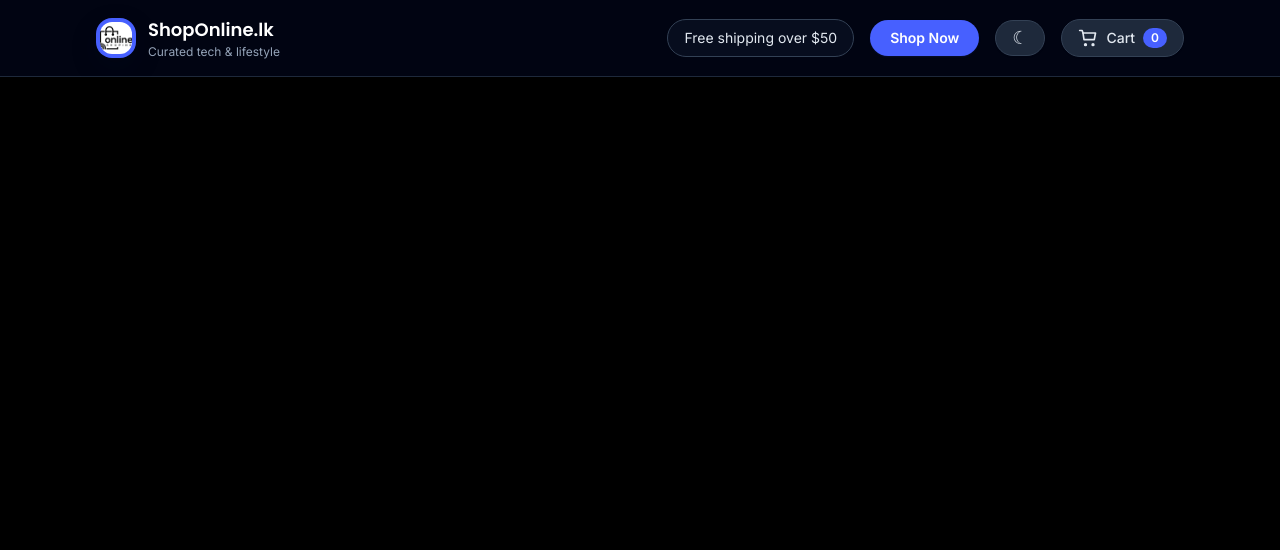
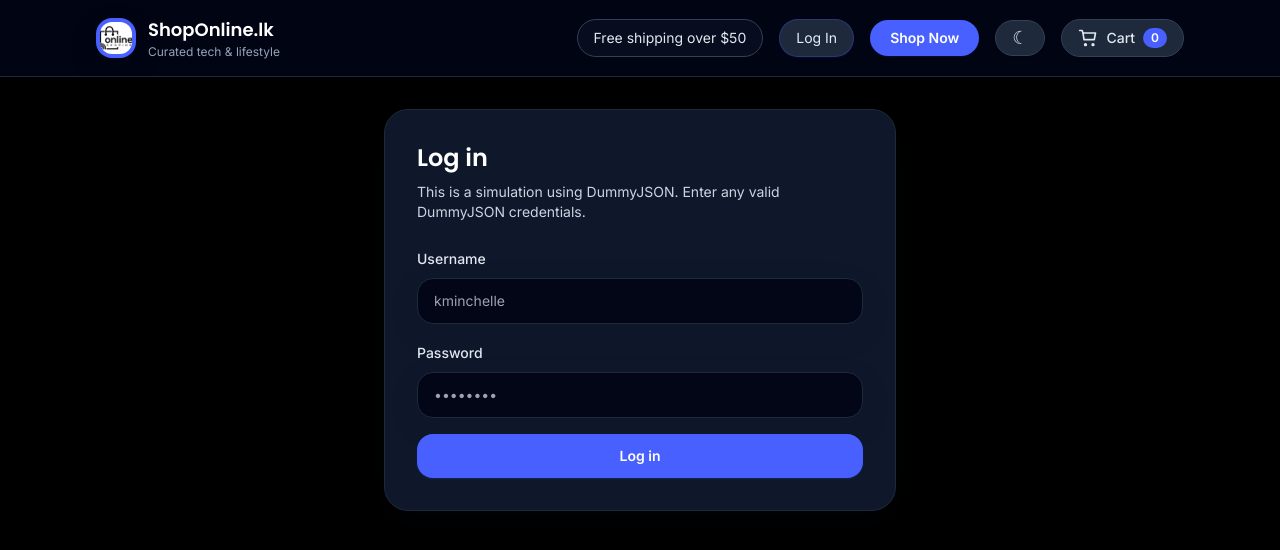
Before and after one commit to Sanjith-ux/GUI-Mini-Project_test_3, a Vue app: page /login in a window 1280 px wide. Shown: the top 550 px of the page. Built offline with nearby package versions, Linux system fonts and the light colour scheme.

Commit message:
New commit message:

```diff
--- a/src/components/NavBar.vue
+++ b/src/components/NavBar.vue
@@ -24,6 +24,31 @@
         >
           Free shipping over $50
         </div>
+        <template v-if="auth.isAuthenticated">
+          <div
+            class="hidden items-center gap-2 rounded-full border border-slate-200 bg-white/70 px-4 py-2 text-sm text-slate-700 shadow-sm transition-colors duration-300 dark:border-slate-700 dark:bg-slate-900/40 dark:text-slate-200 lg:flex"
+            aria-label="Logged in user"
+          >
+            <span class="h-2 w-2 rounded-full bg-emerald-500" aria-hidden="true" />
+            <span class="font-medium">{{ auth.user?.firstName ?? "Account" }}</span>
+          </div>
+          <button
+            type="button"
+            class="flex flex-1 items-center justify-center rounded-full border border-slate-200 bg-white px-5 py-2 text-sm font-semibold text-slate-700 shadow-sm transition hover:-translate-y-0.5 hover:border-slate-300 hover:shadow-md dark:border-slate-700 dark:bg-slate-800 dark:text-slate-200 sm:flex-none"
+            @click="onLogout"
+            aria-label="Log out"
+          >
+            Log Out
+          </button>
+        </template>
+        <RouterLink
+          v-else
+          :to="loginTo"
+          :class="[navPillBase, isLoginActive ? navPillActive : navPillIdle]"
+          aria-label="Log in"
+        >
+          Log In
+        </RouterLink>
         <RouterLink
           :to="{ path: '/', hash: '#products' }"
           class="flex flex-1 items-center justify-center rounded-full bg-brand-500 px-5 py-2 text-sm font-semibold text-white shadow-sm shadow-brand-500/20 transition hover:-translate-y-0.5 hover:bg-brand-600 hover:shadow-md focus-visible:outline-none focus-visible:ring-2 focus-visible:ring-brand-500/40 dark:shadow-brand-500/10 sm:flex-none"
@@ -75,13 +100,24 @@
 <script setup lang="ts">
 import { computed, onMounted, ref } from "vue";
 import { useCartStore } from "@/store/cart";
+import { useAuthStore } from "@/store/auth";
 import { useRoute } from "vue-router";
+import { useRouter } from "vue-router";
 
 const cart = useCartStore();
+const auth = useAuthStore();
 const isDark = ref(true);
 const route = useRoute();
+const router = useRouter();
 
 const isCartActive = computed(() => route.path === "/cart");
+const isLoginActive = computed(() => route.path === "/login");
+
+const onLogout = async () => {
+  auth.logout();
+  if (route.path === "/login") return;
+  await router.push({ name: "home" });
+};
 
 const navPillBase =
   "flex flex-1 items-center justify-center gap-2 rounded-full border bg-white px-4 py-2 text-sm shadow-sm transition hover:-translate-y-0.5 hover:shadow-md dark:bg-slate-800 sm:flex-none";
@@ -91,6 +127,11 @@ const navPillIdle =
 
 const navPillActive =
   "border-brand-200 bg-brand-50 text-brand-700 shadow-md shadow-brand-500/10 hover:border-brand-300 dark:border-brand-500/30 dark:bg-brand-500/10 dark:text-brand-100";
+
+const loginTo = computed(() => ({
+  name: "login",
+  query: { redirect: route.fullPath },
+}));
 
 const applyTheme = (value: boolean) => {
   const root = document.documentElement;
--- a/src/router/index.ts
+++ b/src/router/index.ts
@@ -2,6 +2,7 @@ import { createRouter, createWebHistory } from "vue-router";
 import HomeView from "@/views/HomeView.vue";
 import ProductDetailView from "@/views/ProductDetailView.vue";
 import CartView from "@/views/CartView.vue";
+import LoginView from "@/views/LoginView.vue";
 
 const router = createRouter({
   history: createWebHistory(),
@@ -22,6 +23,11 @@ const router = createRouter({
       name: "cart",
       component: CartView,
     },
+    {
+      path: "/login",
+      name: "login",
+      component: LoginView,
+    },
   ],
   scrollBehavior(to) {
     if (to.hash) {
--- /dev/null
+++ b/src/store/auth.ts
@@ -0,0 +1,90 @@
+import { defineStore } from "pinia";
+import { computed, ref } from "vue";
+import type { AuthUser, DummyJsonLoginResponse } from "@/types/auth";
+
+const STORAGE_KEY = "nova-auth";
+const API_URL = "https://dummyjson.com/auth/login";
+
+type StoredAuth = {
+  token: string;
+  user: AuthUser;
+};
+
+const loadFromStorage = (): StoredAuth | null => {
+  const raw = localStorage.getItem(STORAGE_KEY);
+  if (!raw) return null;
+  try {
+    return JSON.parse(raw) as StoredAuth;
+  } catch {
+    return null;
+  }
+};
+
+export const useAuthStore = defineStore("auth", () => {
+  const stored = loadFromStorage();
+  const token = ref<string | null>(stored?.token ?? null);
+  const user = ref<AuthUser | null>(stored?.user ?? null);
+  const isLoading = ref(false);
+  const error = ref<string | null>(null);
+
+  const isAuthenticated = computed(() => Boolean(token.value));
+
+  const login = async (username: string, password: string) => {
+    isLoading.value = true;
+    error.value = null;
+    try {
+      const response = await fetch(API_URL, {
+        method: "POST",
+        headers: { "Content-Type": "application/json" },
+        body: JSON.stringify({ username, password }),
+      });
+
+      if (!response.ok) {
+        let message = `Login failed (${response.status})`;
+        try {
+          const data = (await response.json()) as { message?: string };
+          if (data?.message) message = data.message;
+        } catch {
+          // ignore
+        }
+        throw new Error(message);
+      }
+
+      const data: DummyJsonLoginResponse = await response.json();
+      const { token: jwtToken, refreshToken: _refreshToken, ...rest } = data;
+      const authUser: AuthUser = rest;
+
+      token.value = jwtToken;
+      user.value = authUser;
+      localStorage.setItem(
+        STORAGE_KEY,
+        JSON.stringify({ token: jwtToken, user: authUser } satisfies StoredAuth)
+      );
+    } catch (err) {
+      error.value = err instanceof Error ? err.message : "Unknown error";
+      token.value = null;
+      user.value = null;
+      localStorage.removeItem(STORAGE_KEY);
+      throw err;
+    } finally {
+      isLoading.value = false;
+    }
+  };
+
+  const logout = () => {
+    token.value = null;
+    user.value = null;
+    error.value = null;
+    localStorage.removeItem(STORAGE_KEY);
+  };
+
+  return {
+    token,
+    user,
+    isLoading,
+    error,
+    isAuthenticated,
+    login,
+    logout,
+  };
+});
--- /dev/null
+++ b/src/types/auth.ts
@@ -0,0 +1,13 @@
+export type DummyJsonLoginResponse = {
+  id: number;
+  username: string;
+  email: string;
+  firstName: string;
+  lastName: string;
+  gender?: string;
+  image?: string;
+  token: string;
+  refreshToken?: string;
+};
+
+export type AuthUser = Omit<DummyJsonLoginResponse, "token" | "refreshToken">;
--- /dev/null
+++ b/src/views/LoginView.vue
@@ -0,0 +1,88 @@
+<template>
+  <section class="mx-auto w-full max-w-lg animate-fadeIn space-y-6">
+    <div class="rounded-3xl border border-slate-200 bg-white p-8 shadow-soft transition-colors duration-300 dark:border-slate-800 dark:bg-slate-900">
+      <div class="space-y-2">
+        <h1 class="font-display text-2xl text-slate-900 dark:text-white">Log in</h1>
+        <p class="text-sm text-slate-600 dark:text-slate-300">
+          This is a simulation using DummyJSON. Enter any valid DummyJSON credentials.
+        </p>
+      </div>
+
+      <form class="mt-6 space-y-4" @submit.prevent="onSubmit">
+        <div class="space-y-2">
+          <label class="text-sm font-medium text-slate-700 dark:text-slate-200" for="username">
+            Username
+          </label>
+          <input
+            id="username"
+            v-model.trim="username"
+            type="text"
+            autocomplete="username"
+            class="w-full rounded-2xl border border-slate-200 bg-white px-4 py-3 text-sm text-slate-900 shadow-soft transition focus:border-brand-400 focus:outline-none focus:ring-2 focus:ring-brand-500/20 dark:border-slate-800 dark:bg-slate-950 dark:text-slate-100"
+            placeholder="kminchelle"
+            :disabled="auth.isLoading"
+            required
+          />
+        </div>
+
+        <div class="space-y-2">
+          <label class="text-sm font-medium text-slate-700 dark:text-slate-200" for="password">
+            Password
+          </label>
+          <input
+            id="password"
+            v-model="password"
+            type="password"
+            autocomplete="current-password"
+            class="w-full rounded-2xl border border-slate-200 bg-white px-4 py-3 text-sm text-slate-900 shadow-soft transition focus:border-brand-400 focus:outline-none focus:ring-2 focus:ring-brand-500/20 dark:border-slate-800 dark:bg-slate-950 dark:text-slate-100"
+            placeholder="••••••••"
+            :disabled="auth.isLoading"
+            required
+          />
+        </div>
+
+        <div
+          v-if="auth.error"
+          class="rounded-2xl border border-rose-200 bg-rose-50 px-4 py-3 text-sm text-rose-700 dark:border-rose-500/30 dark:bg-rose-500/10 dark:text-rose-200"
+          role="alert"
+        >
+          {{ auth.error }}
+        </div>
+
+        <button
+          type="submit"
+          class="w-full rounded-2xl bg-brand-500 px-5 py-3 text-sm font-semibold text-white shadow-sm shadow-brand-500/20 transition hover:bg-brand-600 focus-visible:outline-none focus-visible:ring-2 focus-visible:ring-brand-500/40 disabled:cursor-not-allowed disabled:opacity-70"
+          :disabled="auth.isLoading"
+        >
+          {{ auth.isLoading ? "Signing in..." : "Log in" }}
+        </button>
+      </form>
+    </div>
+  </section>
+</template>
+
+<script setup lang="ts">
+import { ref } from "vue";
+import { useRoute, useRouter } from "vue-router";
+import { useAuthStore } from "@/store/auth";
+
+const auth = useAuthStore();
+const router = useRouter();
+const route = useRoute();
+
+const username = ref("");
+const password = ref("");
+
+const onSubmit = async () => {
+  try {
+    await auth.login(username.value, password.value);
+    const redirect =
+      typeof route.query.redirect === "string" && route.query.redirect.length > 0
+        ? route.query.redirect
+        : "/";
+    await router.replace(redirect);
+  } catch {
+    // store holds error
+  }
+};
+</script>
```
Also changed, not shown: 1 other file (tests, documents, lock files or other folders).
